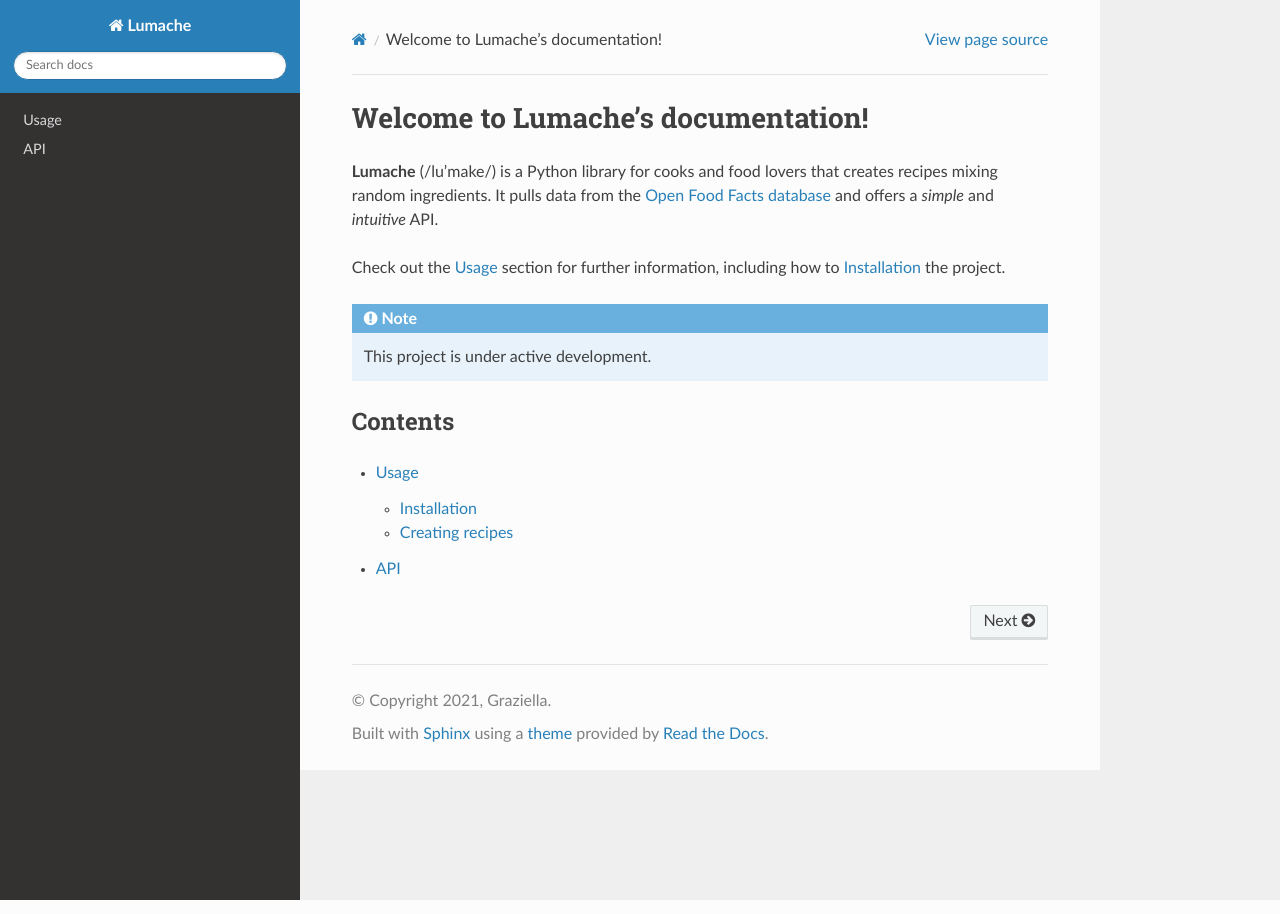
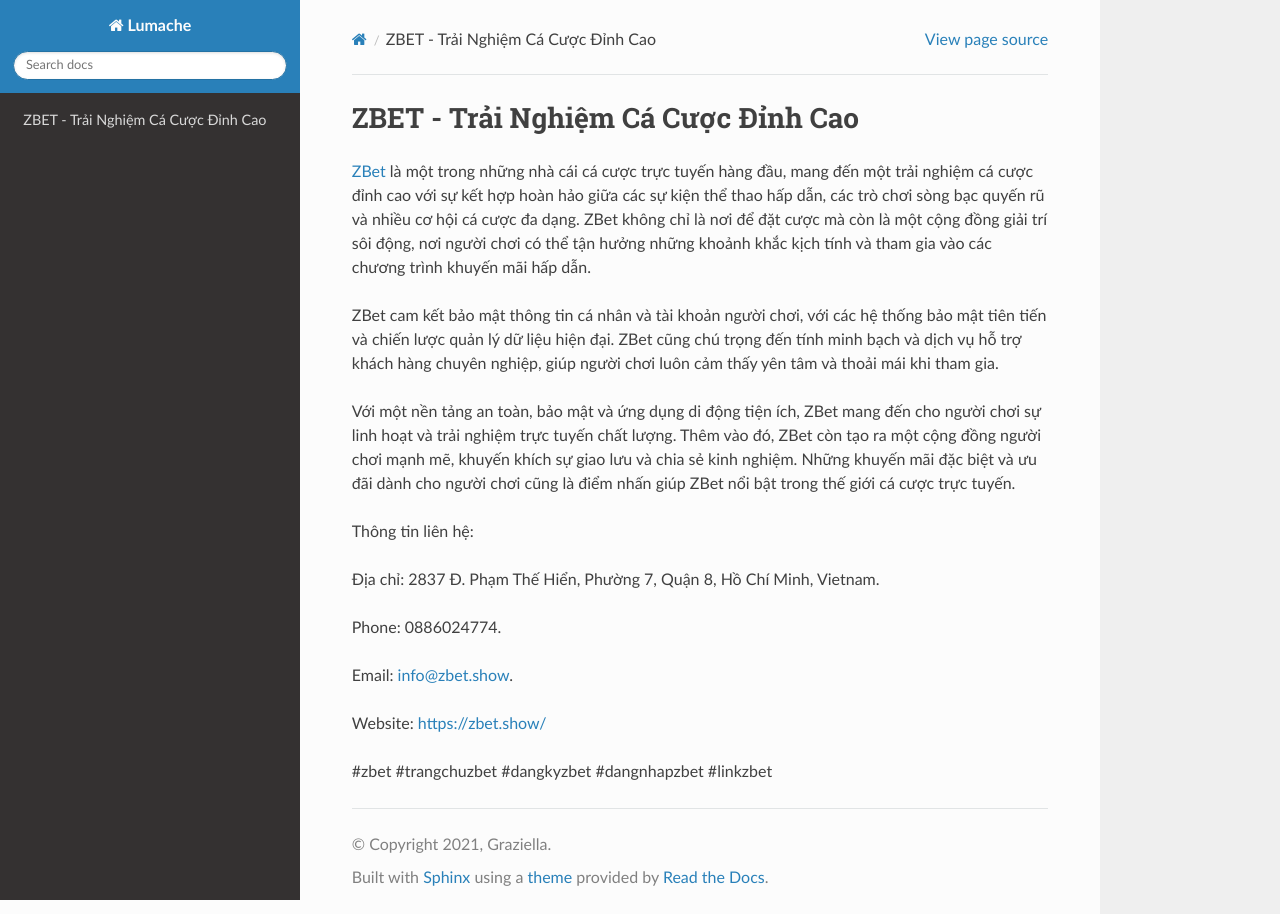
Before and after one commit to plapenanec/1zbetshow, a Sphinx documentation site: the page built from docs/source/index.rst, in a window 1280 px wide. Built offline with Sphinx 7.4.7 and the Read the Docs theme 3.1.0, drawn with Linux system fonts in a browser that asks for light colours.

Commit message:
Update index.rst

```diff
--- a/docs/source/index.rst
+++ b/docs/source/index.rst
@@ -1,22 +1,20 @@
-Welcome to Lumache's documentation!
+ZBET - Trải Nghiệm Cá Cược Đỉnh Cao
 ===================================
 
-**Lumache** (/lu'make/) is a Python library for cooks and food lovers
-that creates recipes mixing random ingredients.
-It pulls data from the `Open Food Facts database <https://world.openfoodfacts.org/>`_
-and offers a *simple* and *intuitive* API.
+`ZBet <https://zbet.show/>`_ là một trong những nhà cái cá cược trực tuyến hàng đầu, mang đến một trải nghiệm cá cược đỉnh cao với sự kết hợp hoàn hảo giữa các sự kiện thể thao hấp dẫn, các trò chơi sòng bạc quyến rũ và nhiều cơ hội cá cược đa dạng. ZBet không chỉ là nơi để đặt cược mà còn là một cộng đồng giải trí sôi động, nơi người chơi có thể tận hưởng những khoảnh khắc kịch tính và tham gia vào các chương trình khuyến mãi hấp dẫn.
 
-Check out the :doc:`usage` section for further information, including
-how to :ref:`installation` the project.
+ZBet cam kết bảo mật thông tin cá nhân và tài khoản người chơi, với các hệ thống bảo mật tiên tiến và chiến lược quản lý dữ liệu hiện đại. ZBet cũng chú trọng đến tính minh bạch và dịch vụ hỗ trợ khách hàng chuyên nghiệp, giúp người chơi luôn cảm thấy yên tâm và thoải mái khi tham gia.
 
-.. note::
+Với một nền tảng an toàn, bảo mật và ứng dụng di động tiện ích, ZBet mang đến cho người chơi sự linh hoạt và trải nghiệm trực tuyến chất lượng. Thêm vào đó, ZBet còn tạo ra một cộng đồng người chơi mạnh mẽ, khuyến khích sự giao lưu và chia sẻ kinh nghiệm. Những khuyến mãi đặc biệt và ưu đãi dành cho người chơi cũng là điểm nhấn giúp ZBet nổi bật trong thế giới cá cược trực tuyến.
 
-   This project is under active development.
+Thông tin liên hệ:
 
-Contents
---------
+Địa chỉ: 2837 Đ. Phạm Thế Hiển, Phường 7, Quận 8, Hồ Chí Minh, Vietnam.
 
-.. toctree::
+Phone: 0886024774.
 
-   usage
-   api
+Email: info@zbet.show.
+
+Website: https://zbet.show/
+
+#zbet #trangchuzbet #dangkyzbet #dangnhapzbet #linkzbet
```
